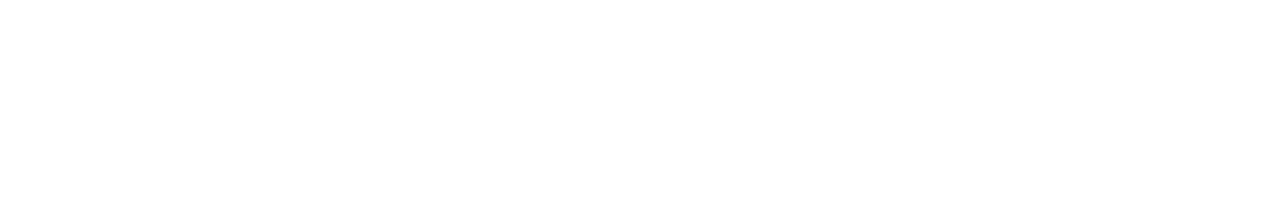
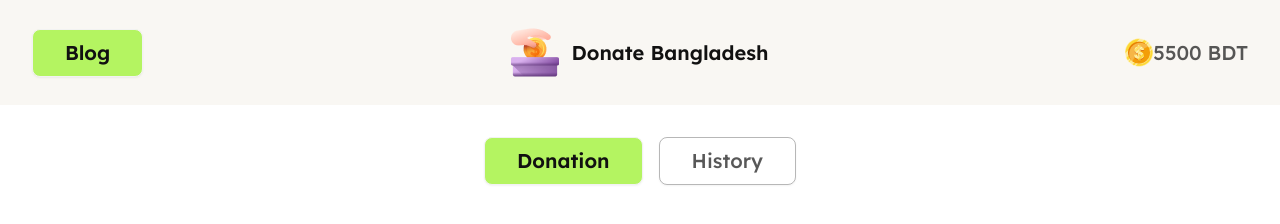
Before and after one commit to MoinulIslamNabin/Assignment-five, a plain HTML site: page index.html in a window 1280 px wide. Drawn offline with nearby package versions, Linux system fonts and the light colour scheme.

Commit message:
header done

```diff
--- a/index.html
+++ b/index.html
@@ -1,10 +1,20 @@
 <!DOCTYPE html>
-<html lang="en">
+<html lang="en" data-theme="light">
 
 <head>
     <meta charset="UTF-8">
     <meta name="viewport" content="width=device-width, initial-scale=1.0">
     <title>Donate Bangladesh</title>
+    <!-- font -->
+    <link rel="preconnect" href="https://fonts.googleapis.com">
+    <link rel="preconnect" href="https://fonts.gstatic.com" crossorigin>
+    <link href="https://fonts.googleapis.com/css2?family=Lexend:wght@100..900&display=swap" rel="stylesheet">
+    <style>
+        .lexend-font {
+            font-family: "Lexend", sans-serif;
+        }
+    </style>
+    <!-- daisyui & tailwind -->
     <link href="https://cdn.jsdelivr.net/npm/daisyui@4.12.10/dist/full.min.css" rel="stylesheet" type="text/css" />
     <script src="https://cdn.tailwindcss.com"></script>
     <script>
@@ -13,6 +23,8 @@
                 extend: {
                     colors: {
                         clifford: '#da373d',
+                        'btn-color': '#B4F461',
+                        'nav-color': '#F9F7F3',
                     }
                 }
             }
@@ -20,9 +32,35 @@
     </script>
 </head>
 
-<body>
-    <header>
-
+<body class="lexend-font">
+    <header class=" sticky top-0 z-50">
+        <nav class="container bg-nav-color mx-auto py-5 px-6">
+            <div class="navbar">
+                <div class="navbar-start">
+                    <button class="btn bg-btn-color drop-shadow-none px-8 py-3 rounded-lg font-semibold text-xl leading-none text-[#111111]">
+                        Blog
+                    </button>
+                </div>
+                <div class="navbar-center">
+                    <div class="flex flex-row items-center">
+                        <img class="w-12 mr-3" src="/assets/logo.png" alt="logo">
+                        <h3 class="text-[#111111] font-semibold text-xl leading-none">Donate Bangladesh</h3>
+                    </div>
+                </div>
+                <div class="navbar-end">
+                    <img src="/assets/coin.png" alt="coin">
+                    <h3 class="text-[#111111]/70 font-medium text-xl leading-none">5500 BDT</h3>
+                </div>
+            </div>
+        </nav>
+        <div class="container py-8 mx-auto flex items-center justify-center">
+            <button class="btn bg-btn-color drop-shadow-none px-8 py-3 mr-2 rounded-lg font-semibold text-xl leading-none text-[#111111]">
+                Donation
+            </button>
+            <button class="btn bg-transparent border-[1px] border-[#111111]/30 drop-shadow-none px-8 py-3 ml-2 rounded-lg font-medium text-xl leading-none text-[#111111]/70">
+                History
+            </button>
+        </div>
     </header>
     <main>
 
@@ -30,7 +68,6 @@
     <footer>
 
     </footer>
-    <script src="https://cdn.jsdelivr.net/npm/flowbite@2.5.1/dist/flowbite.min.js"></script>
 </body>
 
 </html>
```
Also changed, not shown: tailwind.config.js (added, +11 -0 lines), assets/coin.png (added), assets/feni.png (added), assets/logo.png (added), assets/noakhali.png (added), assets/quota-protest.png (added). Lines whose indentation alone changed are shown as unchanged.
